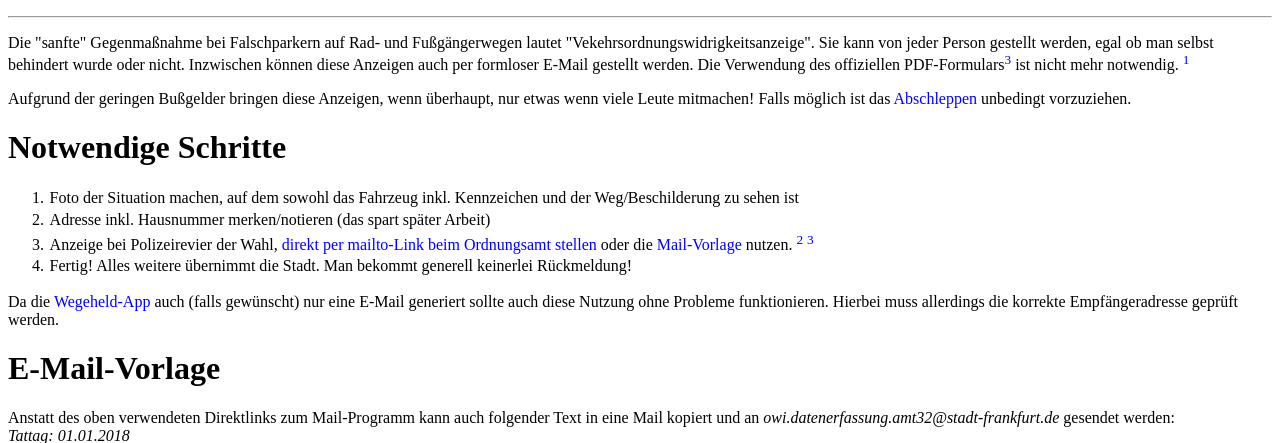
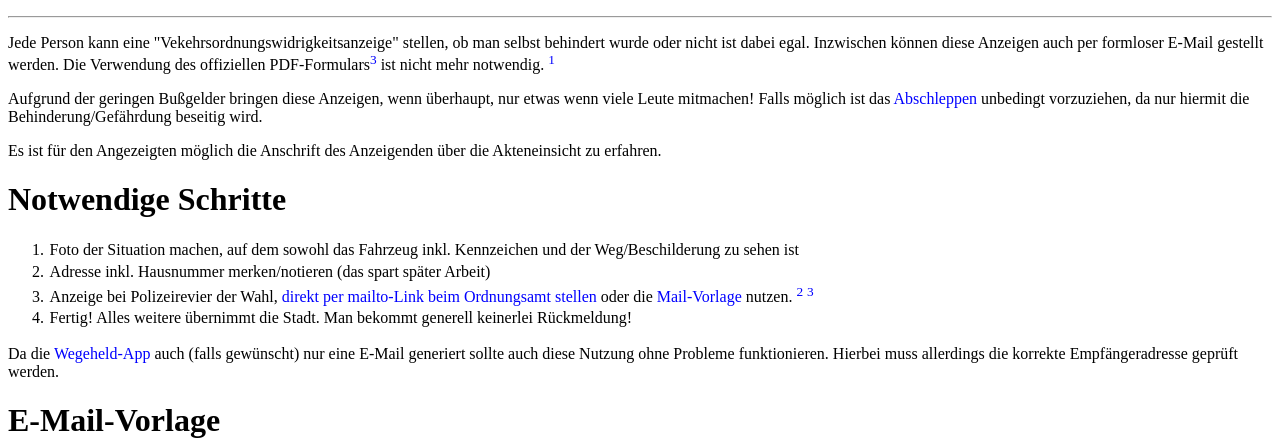
Before and after one commit to falschparkenffm/homepage, a PHP site: page /verkehrsowianzeigen.php in a window 1280 px wide. Shown: the part 42-485 px from the top of the page. Run offline with PHP 8.4, Linux system fonts and the light colour scheme.

Commit message:
Straffe Text und füge Hinweis zur Akteneinsicht hinzu

```diff
--- a/verkehrsowianzeigen.php
+++ b/verkehrsowianzeigen.php
@@ -2,8 +2,9 @@
 <title>Anzeigen einer Verkehrsordnungswidrigkeit</title>
 </head>
 <?php include ("menu.html"); ?>
-<p>Die "sanfte" Gegenma&szlig;nahme bei Falschparkern auf Rad- und Fu&szlig;g&auml;ngerwegen lautet "Vekehrsordnungswidrigkeitsanzeige". Sie kann von jeder Person gestellt werden, egal ob man selbst behindert wurde oder nicht. Inzwischen k&ouml;nnen diese Anzeigen auch per formloser E-Mail gestellt werden. Die Verwendung des offiziellen PDF-Formulars<a href="#quellen_3"><sup>3</sup></a> ist nicht mehr notwendig. <a href="#quellen_1"><sup>1</sup></a></p>
-<p>Aufgrund der geringen Bu&szlig;gelder bringen diese Anzeigen, wenn &uuml;berhaupt, nur etwas wenn viele Leute mitmachen! Falls m&ouml;glich ist das <a href="abschleppen.html">Abschleppen</a> unbedingt vorzuziehen.</p>
+<p>Jede Person kann eine "Vekehrsordnungswidrigkeitsanzeige" stellen, ob man selbst behindert wurde oder nicht ist dabei egal. Inzwischen k&ouml;nnen diese Anzeigen auch per formloser E-Mail gestellt werden. Die Verwendung des offiziellen PDF-Formulars<a href="#quellen_3"><sup>3</sup></a> ist nicht mehr notwendig. <a href="#quellen_1"><sup>1</sup></a></p>
+<p>Aufgrund der geringen Bu&szlig;gelder bringen diese Anzeigen, wenn &uuml;berhaupt, nur etwas wenn viele Leute mitmachen! Falls m&ouml;glich ist das <a href="abschleppen.html">Abschleppen</a> unbedingt vorzuziehen, da nur hiermit die Behinderung/Gef&auml;hrdung beseitig wird.</p>
+<p>Es ist f&uuml;r den Angezeigten m&ouml;glich die Anschrift des Anzeigenden &uuml;ber die Akteneinsicht zu erfahren.</p>
 
 <h1>Notwendige Schritte</h1>
 <ol>
```
